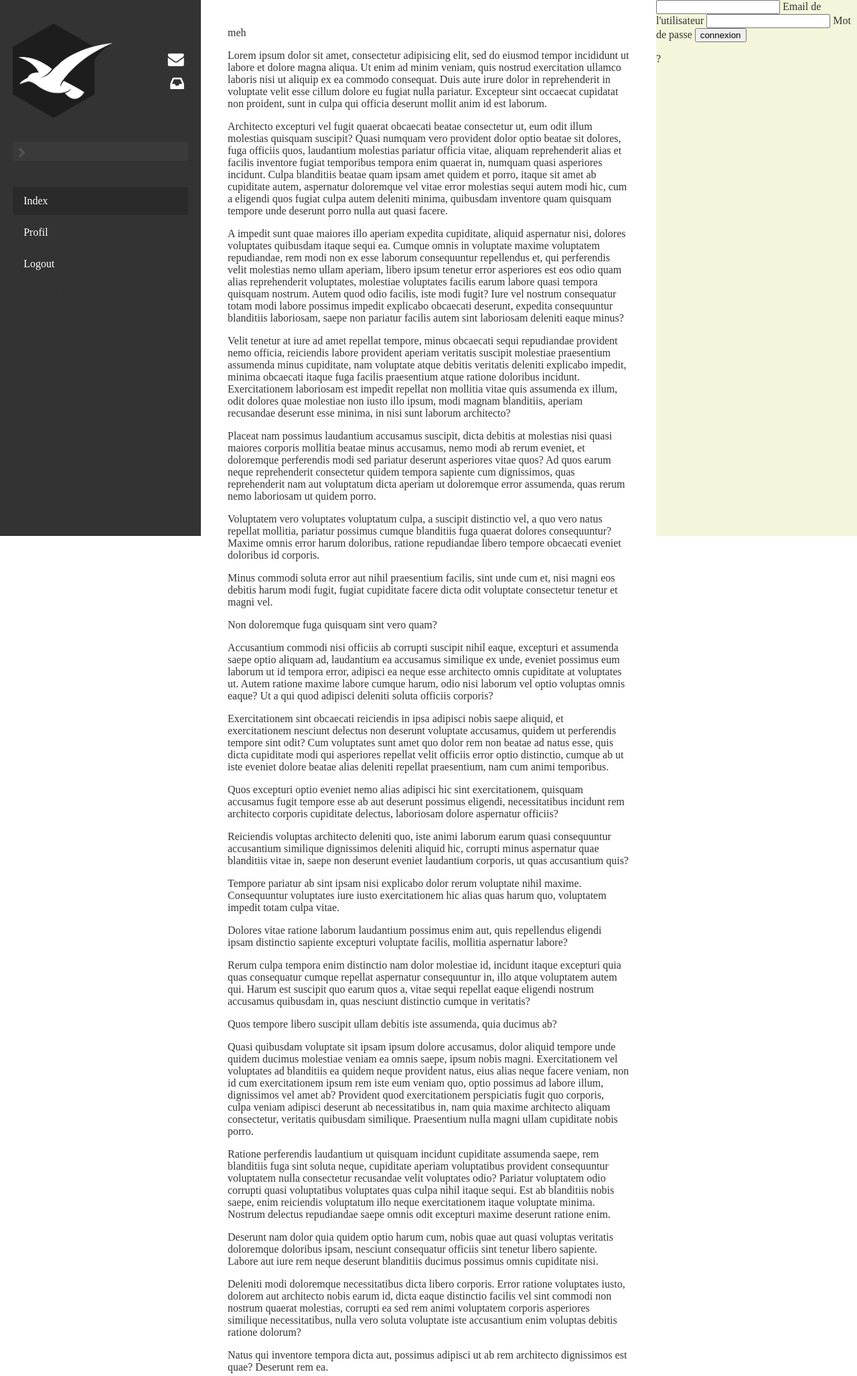
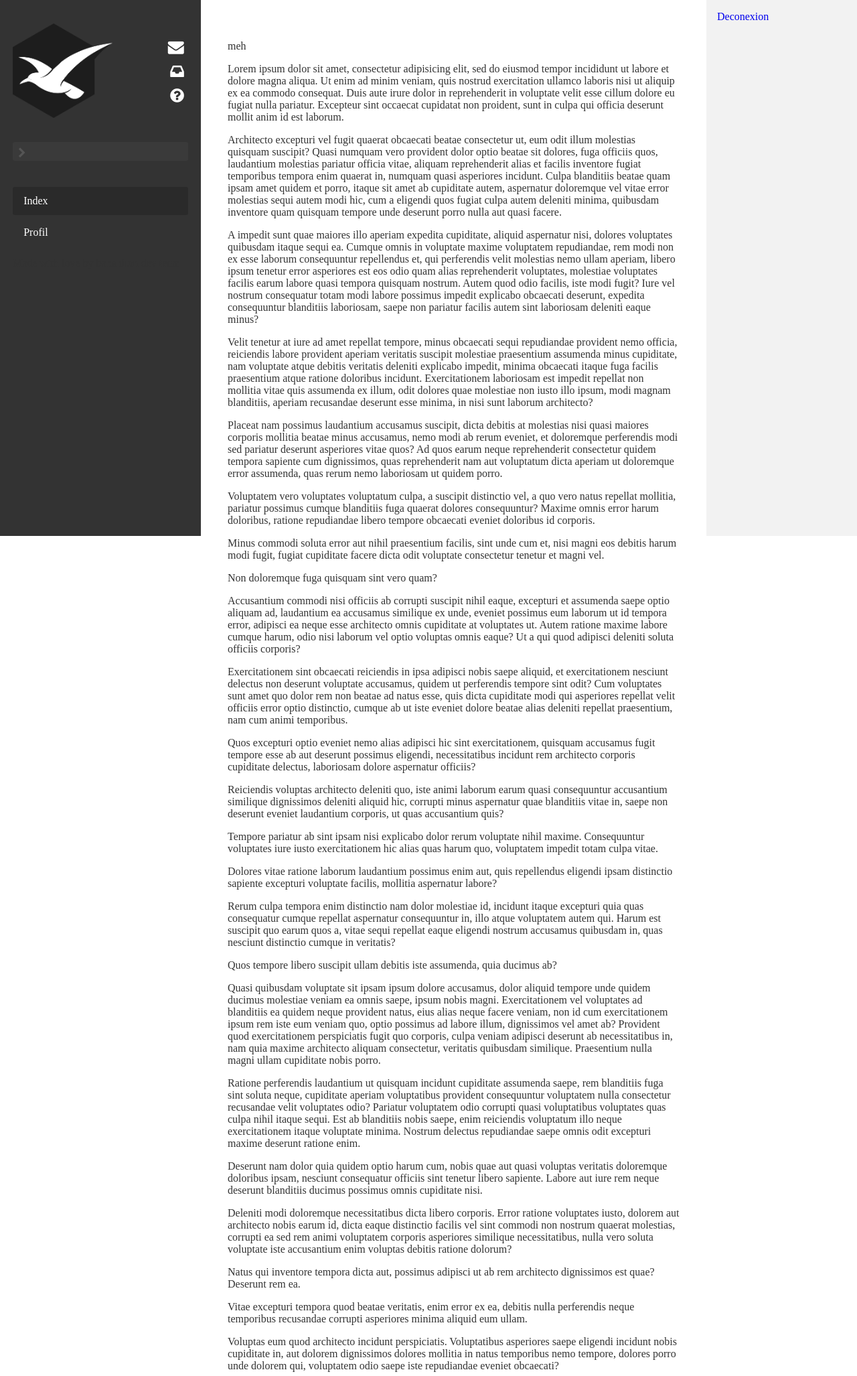
Before and after one commit to y0h4nn/Website, a Django app: page / in a window 1280 px wide. Shown: the top 2054 px of the page at 67% size. Run offline with Django 3.2, Linux system fonts and the light colour scheme; the visitor is signed in with stand-in values (Sample User, id 1).

Commit message:
[WIP] more work on design
The left menu is finished

```diff
--- a/core/templates/core/base.html
+++ b/core/templates/core/base.html
@@ -22,6 +22,7 @@
 					<ul>
 						<li><a href="#"><i class="fa fa-envelope"></i></a></li>
 						<li><a href="#"><i class="fa fa-inbox"></i></a></li>
+						<li><a href="#"><i class="fa fa-question-circle"></i></a></li>
 					</ul>
 				</nav>
 			</header>
@@ -38,9 +39,6 @@
 						{% base_menu_item 'Index' 'core:index' %}
 						{% if request.user.is_active %}
 							{% base_menu_item 'Profil' 'accounts:show' username=request.user.username %}
-							{% base_menu_item 'Logout' 'accounts:logout' %}
-						{% else %}
-							{% base_menu_item 'Login' 'accounts:login' %}
 						{% endif %}
 					</ul>
 				</nav>
@@ -54,8 +52,10 @@
 
 		<section id="main_container">
 			<header>
-				{% block header %}
-				{% endblock header %}
+				<h1>
+					{% block header %}
+					{% endblock header %}
+				</h1>
 			</header>
 			<main>
 				{% block main %}
@@ -68,25 +68,24 @@
 
 		<section id="user_container">
 			<header>
-				<form action="." method="POST">
-					{% csrf_token %}
+				{% if request.user.is_active %}
+				<a href="{% url 'accounts:logout' %}">Deconexion</a>
+				{% else %}
+					<h1>Connexion<a href="#"> <i class="fa fa-question-circle"></i></a></h1>
+					<form action="{% url 'accounts:login' %}" method="POST">
+						{% csrf_token %}
 
-					<input type="text" id="email" name="email" />
-					<label for="email">Email de l'utilisateur</label>
+						<input type="text" id="email" name="email" placeholder="email"/>
+						<input type="password" id="password" name="password" placeholder="password"/>
 
-					<input type="password" id="password" name="password" />
-					<label for="password">Mot de passe</label>
+						<button>connexion<i class="fa fa-chevron-right"></i></button>
 
-					<button>connexion</button>
-
-				</form>
+					</form>
+				{% endif %}
 			</header>
 			<main>
 
 			</main>
-			<footer>
-				?
-			</footer>
 		</section>
 
 	</body>
--- a/static/css/base.css
+++ b/static/css/base.css
@@ -22,12 +22,12 @@ nav > ul {
   list-style: none; }
 
 #main_container {
-  flex: 1 1 auto; }
-  #main_container > main {
-    margin: 2.5em; }
+  flex: 1 1 auto;
+  padding: 2.5em; }
 
 #nav_container {
   min-width: 300px;
+  flex: 0 1 300px;
   background-color: #333;
   padding: 1.2em; }
   #nav_container header {
@@ -55,7 +55,8 @@ nav > ul {
       position: absolute;
       color: #555;
       margin: 0.5em 0 0 0.5em;
-      transition: color 0.5s; }
+      text-shadow: 0 0 10px transparent;
+      transition: color 0.5s, text-shadow; }
     #nav_container main form input {
       display: block;
       position: absolute;
@@ -69,7 +70,8 @@ nav > ul {
       #nav_container main form input:focus {
         background-color: #444; }
         #nav_container main form input:focus + i {
-          color: white; }
+          color: orange;
+          text-shadow: 0 0 10px orange; }
   #nav_container main nav a {
     color: white;
     display: block;
@@ -80,8 +82,40 @@ nav > ul {
       background-color: #2a2a2a; }
 
 #user_container {
-  min-width: 300px;
-  background-color: beige; }
+  min-width: 225px;
+  flex: 0 1 225px;
+  background-color: #f2f2f2;
+  padding: 1em; }
+  #user_container header h1 {
+    font-size: 1.1em;
+    margin: 0.75em 0; }
+    #user_container header h1 i {
+      color: #bbb; }
+  #user_container header input, #user_container header label {
+    display: block;
+    width: 100%;
+    margin: 0.5em 0; }
+  #user_container header label {
+    padding: 0.25em 0; }
+  #user_container header input {
+    background-color: #fff;
+    border: 1px solid #dfdfdf;
+    padding: 0.4em 0.6em; }
+  #user_container header button {
+    background-color: #FCCD76;
+    width: 100%;
+    border-radius: 3px;
+    border: none;
+    padding: 0.5em 1em;
+    cursor: pointer;
+    margin: 0.75em 0;
+    transition: background-color 0.25s;
+    color: #555; }
+    #user_container header button i {
+      padding: 0 1em;
+      vertical-align: middle; }
+    #user_container header button:hover {
+      background-color: #FFC458; }
 
 #logo {
   width: 150px; }
--- a/static/sass/base.sass
+++ b/static/sass/base.sass
@@ -29,12 +29,11 @@ nav > ul
 
 #main_container
   flex: 1 1 auto
-
-  & > main
-    margin: 2.5em
+  padding: 2.5em
 
 #nav_container
   min-width: 300px
+  flex: 0 1 300px
   background-color: #333
   padding: 1.2em
 
@@ -69,7 +68,8 @@ nav > ul
       position: absolute
       color: #555
       margin: 0.5em 0 0 0.5em
-      transition: color 0.5s
+      text-shadow: 0 0 10px transparent
+      transition: color 0.5s, text-shadow
 
     input
       display: block
@@ -86,7 +86,8 @@ nav > ul
         background-color: #444
 
         & + i
-          color: white
+          color: orange
+          text-shadow: 0 0 10px orange
 
   main nav a
     color: white
@@ -99,8 +100,49 @@ nav > ul
       background-color: #2a2a2a
 
 #user_container
-  min-width: 300px
-  background-color: beige
+  min-width: 225px
+  flex: 0 1 225px
+  background-color: #f2f2f2
+  padding: 1em
+
+  header
+    h1
+      font-size: 1.1em
+      margin: 0.75em 0
+      i
+        color: #bbb
+
+    input, label
+      display: block
+      width: 100%
+      margin: 0.5em 0
+
+    label
+      padding: 0.25em 0
+
+    input
+      background-color: #fff
+      border: 1px solid #dfdfdf
+      padding: 0.4em 0.6em
+
+    button
+      background-color: #FCCD76
+      width: 100%
+      border-radius: 3px
+      border: none
+      padding: 0.5em 1em
+      cursor: pointer
+      margin: 0.75em 0
+      transition: background-color 0.25s
+      color: #555
+
+      i
+        padding: 0 1em
+        vertical-align: middle
+
+      &:hover
+        background-color: #FFC458
+
 
 #logo
   width: 150px
```
Also changed, not shown: 1 other file.
